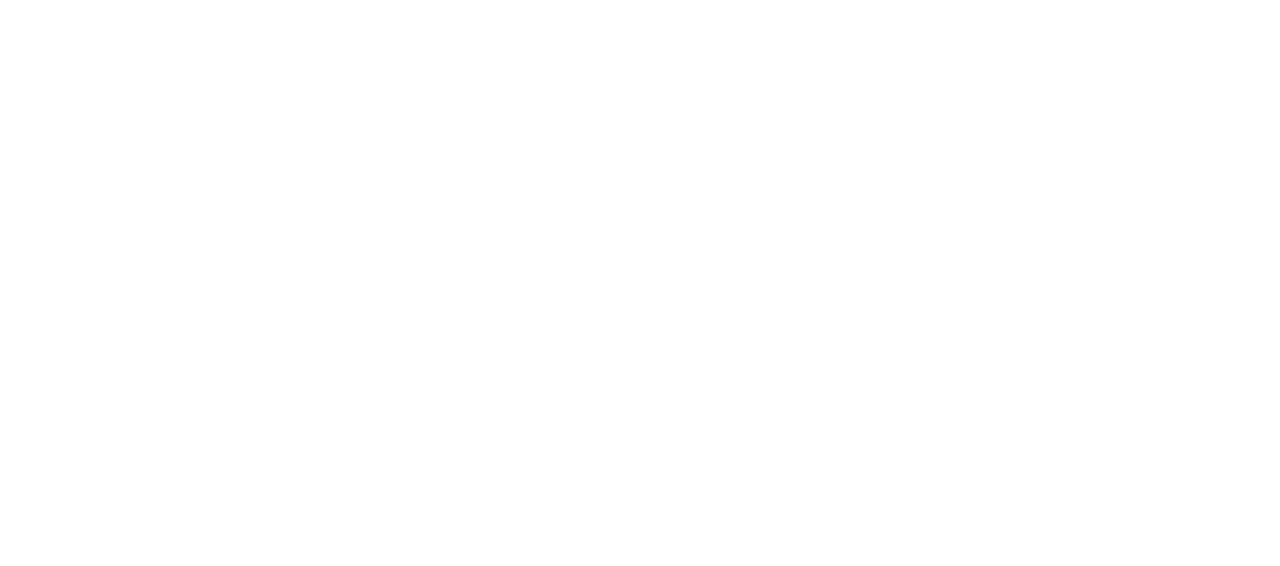
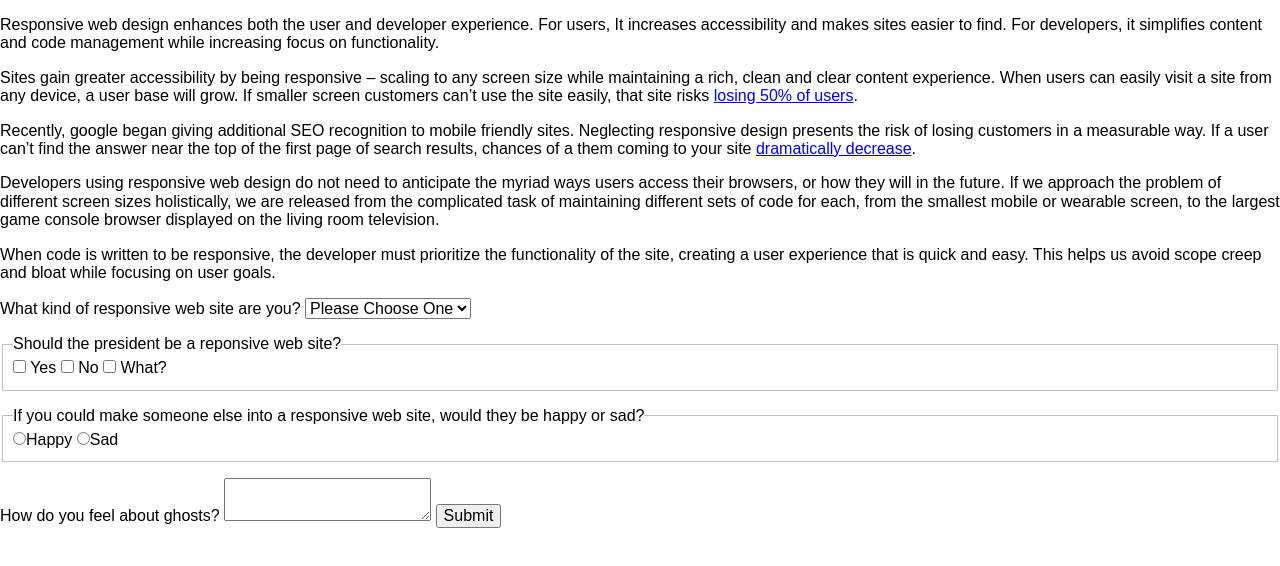
Before and after one commit to whitneywishart/forms, a plain HTML site: page index.html in a window 1280 px wide. Drawn offline with Linux system fonts and the light colour scheme.

Commit message:
add html

```diff
--- a/index.html
+++ b/index.html
@@ -2,9 +2,79 @@
 <html lang="en">
   <head>
     <meta charset="utf-8">
-    <title></title>
+    <title>Responsive Design and Forms</title>
+    <link rel="stylesheet" type="text/css" href="styles/normalize.css">
+    <link rel="stylesheet" type="text/css" href="styles/styles.css">
   </head>
   <body>
-
+    <p>Responsive web design enhances both the user and developer experience.
+      For users, It increases accessibility and makes sites easier to find.
+      For developers, it simplifies content and code management while increasing focus on functionality.
+    </p>
+    <p>Sites gain greater accessibility by being responsive – scaling to any screen size while maintaining a rich, clean and clear content experience.
+      When users can easily visit a site from any device, a user base will grow.
+      If smaller screen customers can’t use the site easily, that site risks <a href="https://www.socpub.com/articles/the-5-mobile-marketing-mistakes-infographic-14849">losing 50% of users</a>.
+    </p>
+    <p>Recently, google began giving additional SEO recognition to mobile friendly sites.
+      Neglecting responsive design presents the risk of losing customers in a measurable way.
+      If a user can’t find the answer near the top of the first page of search results,
+      chances of a them coming to your site <a href="https://searchenginewatch.com/sew/study/2276184/no-1-position-in-google-gets-33-of-search-traffic-study">dramatically decrease</a>.
+    </p>
+    <p>Developers using responsive web design do not need to anticipate the myriad ways
+      users access their browsers, or how they will in the future.
+      If we approach the problem of different screen sizes holistically, we are released from
+      the complicated task of maintaining different sets of code for each, from the smallest
+      mobile or wearable screen, to the largest game console browser
+      displayed on the living room television.
+    </p>
+    <p>When code is written to be responsive, the developer must prioritize the functionality of the site,
+      creating a user experience that is quick and easy.
+      This helps us avoid scope creep and bloat while focusing on user goals.
+    </p>
+    <form>
+      <p>
+        <label for="responsive">What kind of responsive web site are you?</label>
+        <select name="responsive" id="responsive">
+          <option value="">Please Choose One</option>
+          <option value="smart">Smart</option>
+          <option value="shy">Shy</option>
+          <option value="flirty">Flirty</option>
+          <option value="bold">Bold</option>
+        </select>
+      </p>
+      <p>
+      <fieldset>
+        <legend>Should the president be a reponsive web site?</legend>
+        <label>
+        <input type="checkbox" name="president" value="yes">
+        Yes
+        </label>
+        <label>
+        <input type="checkbox" name="president" value="no">
+        No
+        </label>
+        <label>
+        <input type="checkbox" name="president" value="what">
+        What?
+        </label>
+      </fieldset>
+      </p>
+      <p>
+      <fieldset>
+        <legend>If you could make someone else into a responsive web site, would they be happy or sad?</legend>
+        <label>
+        <input type="radio" name="child-count" value="happy" required>Happy
+        </label>
+        <label>
+        <input type="radio" name="child-count" value="1" required>Sad
+        </label>
+      </fieldset>
+      </p>
+      <p>  <label>How do you feel about ghosts?
+        <textarea name="comments"></textarea>
+        </label>
+        <input type="submit" name="submit" value="Submit">
+      </p>
+    </form>
   </body>
 </html>
```
